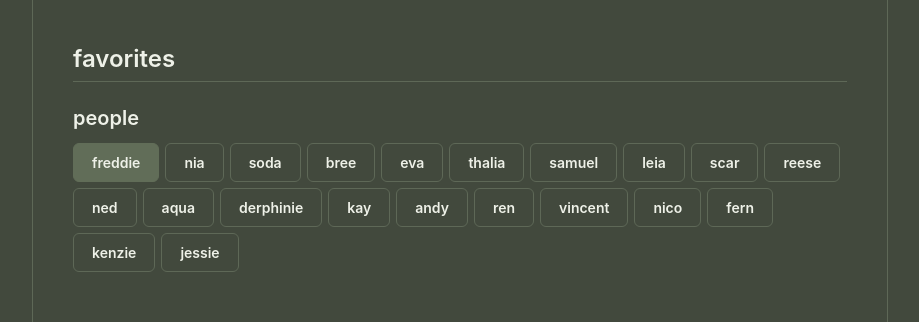
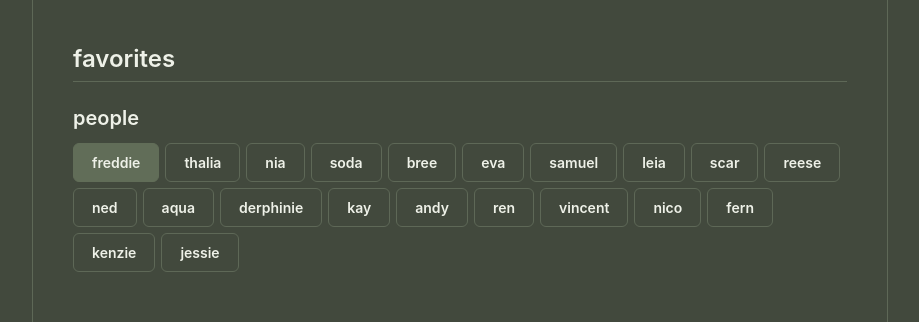
Before and after one commit to ryan-starbrews/site, a plain HTML site: page index.html in a window 1280 px wide. Shown: the part 1225-1547 px from the top of the page, without its empty margins (344-1263 px from the left). Drawn offline with Linux system fonts and the light colour scheme; no server answers.

Commit message:
index.html

```diff
--- a/index.html
+++ b/index.html
@@ -252,7 +252,7 @@ th[scope=row]{white-space:nowrap;width:1%}
 
     <h2 id="favorites"><a class="anchor" href="#favorites" aria-label="link to this section">#</a>favorites</h2>
     <h3>people</h3>
-    <ul class="tags btns"><li class="hl">freddie</li><li>nia</li><li>soda</li><li>bree</li><li>eva</li><li>thalia</li><li>samuel</li><li>leia</li><li>scar</li><li>reese</li><li>ned</li><li>aqua</li><li>derphinie</li><li>kay</li><li>andy</li><li>ren</li><li>vincent</li><li>nico</li><li>fern</li><li>kenzie</li><li>jessie</li></ul>
+    <ul class="tags btns"><li class="hl">freddie</li><li>thalia</li><li>nia</li><li>soda</li><li>bree</li><li>eva</li><li>samuel</li><li>leia</li><li>scar</li><li>reese</li><li>ned</li><li>aqua</li><li>derphinie</li><li>kay</li><li>andy</li><li>ren</li><li>vincent</li><li>nico</li><li>fern</li><li>kenzie</li><li>jessie</li></ul>
     <h3 id="fav-title" hidden>favorite artists</h3>
     <ul class="tags btns" id="fav-artists" hidden></ul>
     <h3 id="track-title" hidden>favorite songs</h3>
```
